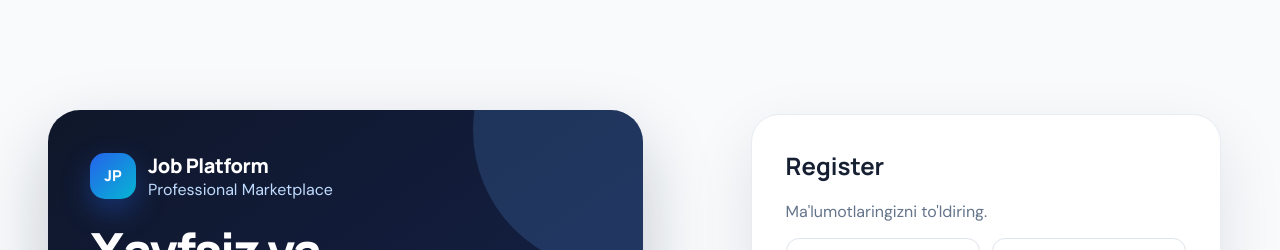
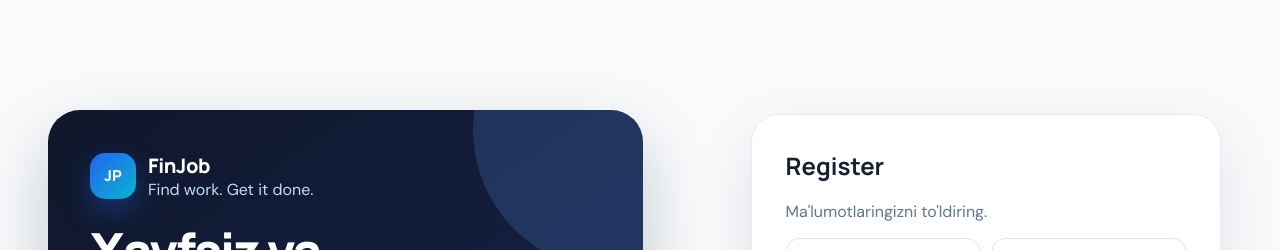
Before and after one commit to XudayberganovAllanazar1211/Job-Application-Loyiha, a React (Vite) app in the folder frontend/: page /register in a window 1280 px wide. Shown: the top 250 px of the page. Built offline with nearby package versions, Linux system fonts and the light colour scheme.

Commit message:
Rebrand authentication screens as FinJob

```diff
--- a/frontend/src/pages/Register.jsx
+++ b/frontend/src/pages/Register.jsx
@@ -99,8 +99,8 @@ export default function Register() {
                     <div className="brand">
                         <div className="brand-badge">JP</div>
                         <div>
-                            <div className="brand-name">Job Platform</div>
-                            <div className="helper">Professional Marketplace</div>
+                            <div className="brand-name">FinJob</div>
+                            <div className="helper">Find work. Get it done.</div>
                         </div>
                     </div>
                     <h1 className="hero-title">Xavfsiz va tezkor hisob ochish</h1>
```
